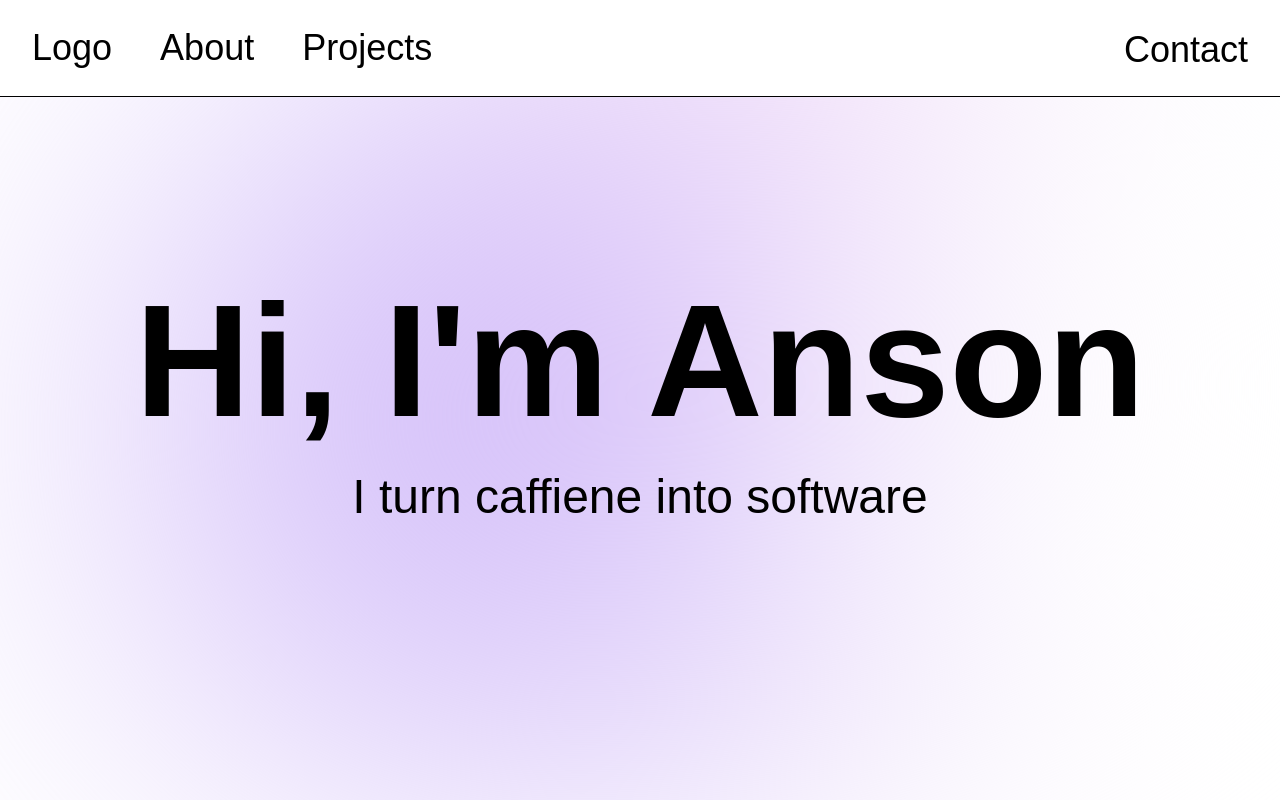
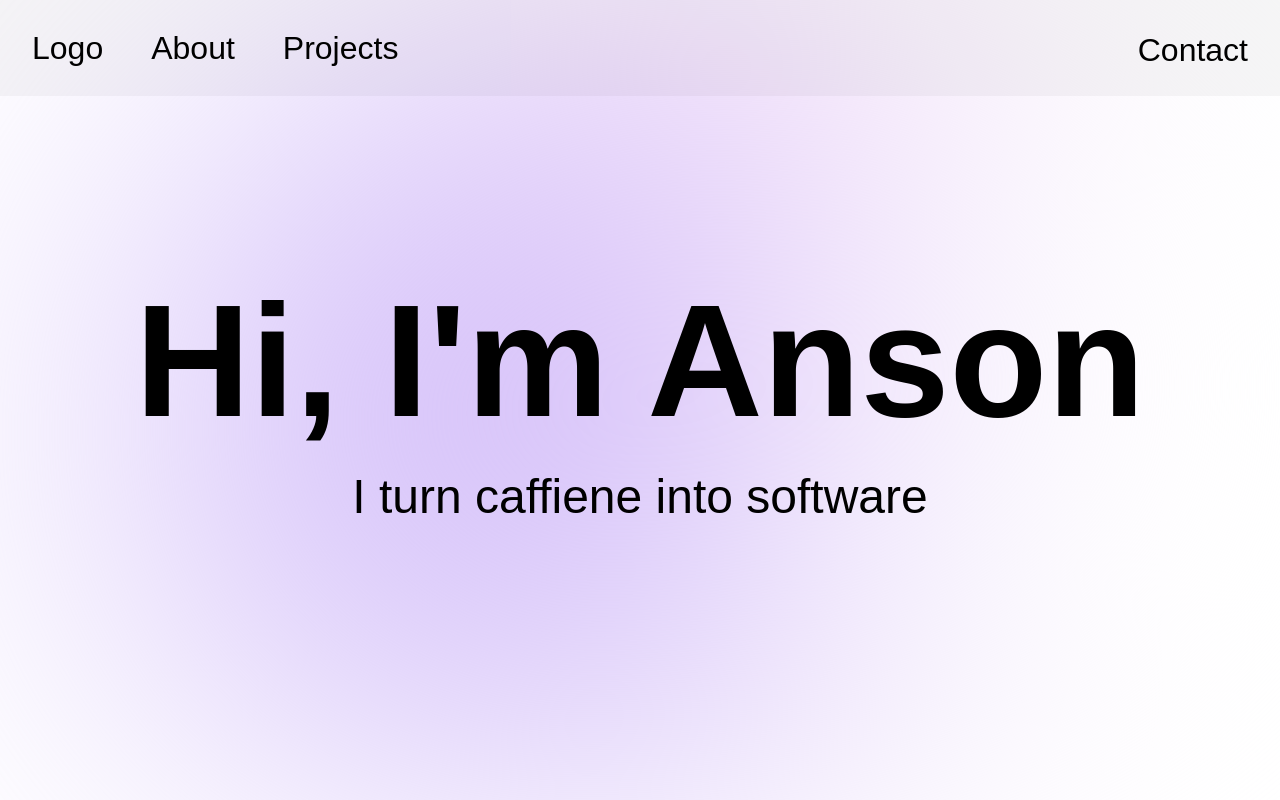
Before and after one commit to NsnGitHub/nsn-portfolio, a React (Vite) app: page / in a window 1280 px wide. Built offline with nearby package versions, Linux system fonts and the light colour scheme.

Commit message:
random styling changes

```diff
--- a/src/styles/liquidBackground.css
+++ b/src/styles/liquidBackground.css
@@ -23,7 +23,7 @@
     left: 0;
     width: 100%;
     height: 100%;
-    filter: blur(160px);
+    filter: blur(165px);
     z-index: 3;
 }
 
--- a/src/styles/navbar.css
+++ b/src/styles/navbar.css
@@ -20,8 +20,7 @@
     display: flex;
     flex-direction: row;
     justify-content: space-between;
-    border-bottom: 1px solid black;
-    background-color: #FFFFFF;
+    background-color: rgba(0, 0, 0, 0.035);
     z-index: 10;
 }
 
@@ -29,12 +28,12 @@
     display: flex;
     flex-direction: row;
     align-items: center;
-    --iconGap: 2.25rem;
+    --iconGap: 2rem;
     gap: var(--iconGap);
 }
 
 .contact:hover {
-    pointer-events: all;
+    cursor: pointer;
 }
 
 .contactIcons {
@@ -66,8 +65,8 @@
 }
 
 img {
-    width: 2.25rem;
-    height: 2.25rem;
+    width: 2rem;
+    height: 2rem;
     padding: 0;
     margin: 0;
     display: block;
@@ -91,12 +90,16 @@ span:hover img {
     background: linear-gradient(to right, #f9abe7, #d1bbf9, #b5e5ff);
 }
 
+.navButton:hover {
+    cursor: pointer;
+}
+
 .navButton:hover .underline {
     width: 100%;
 }
 
 .navText {
-    font-size: 2.25rem;
+    font-size: 2rem;
 }
 
 h1 {
```
